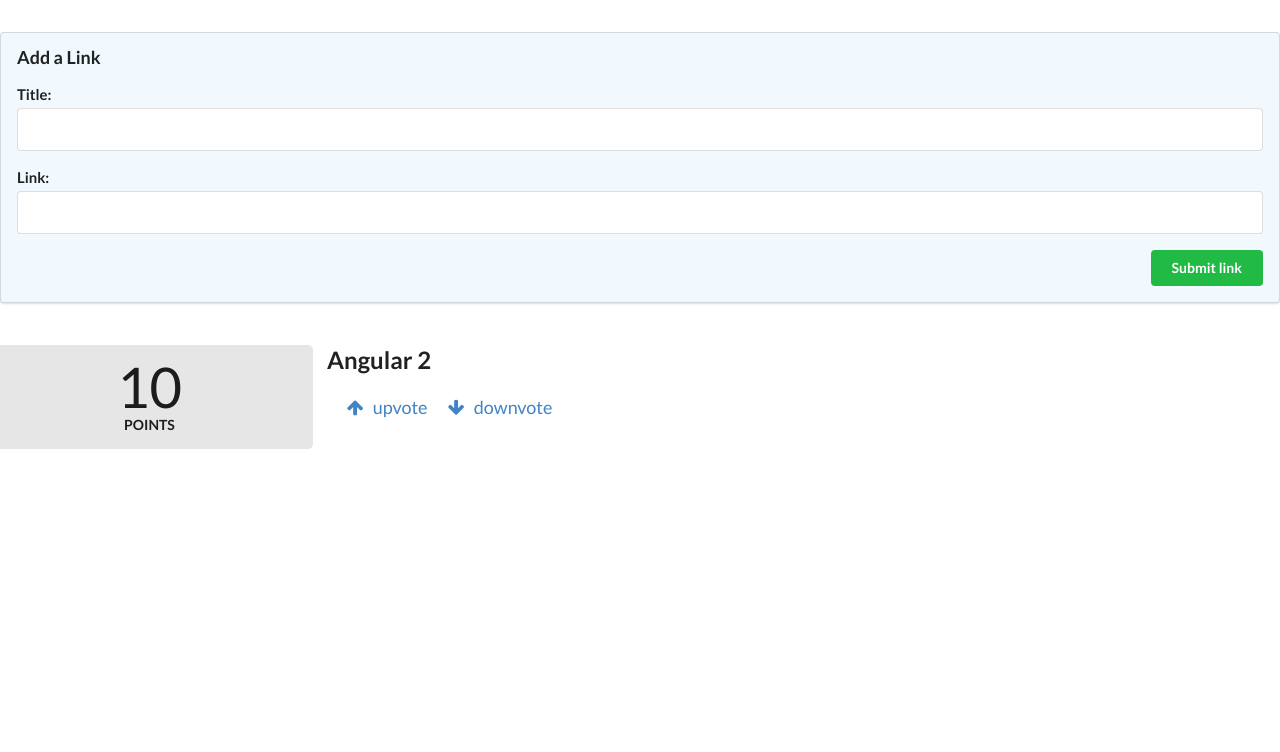
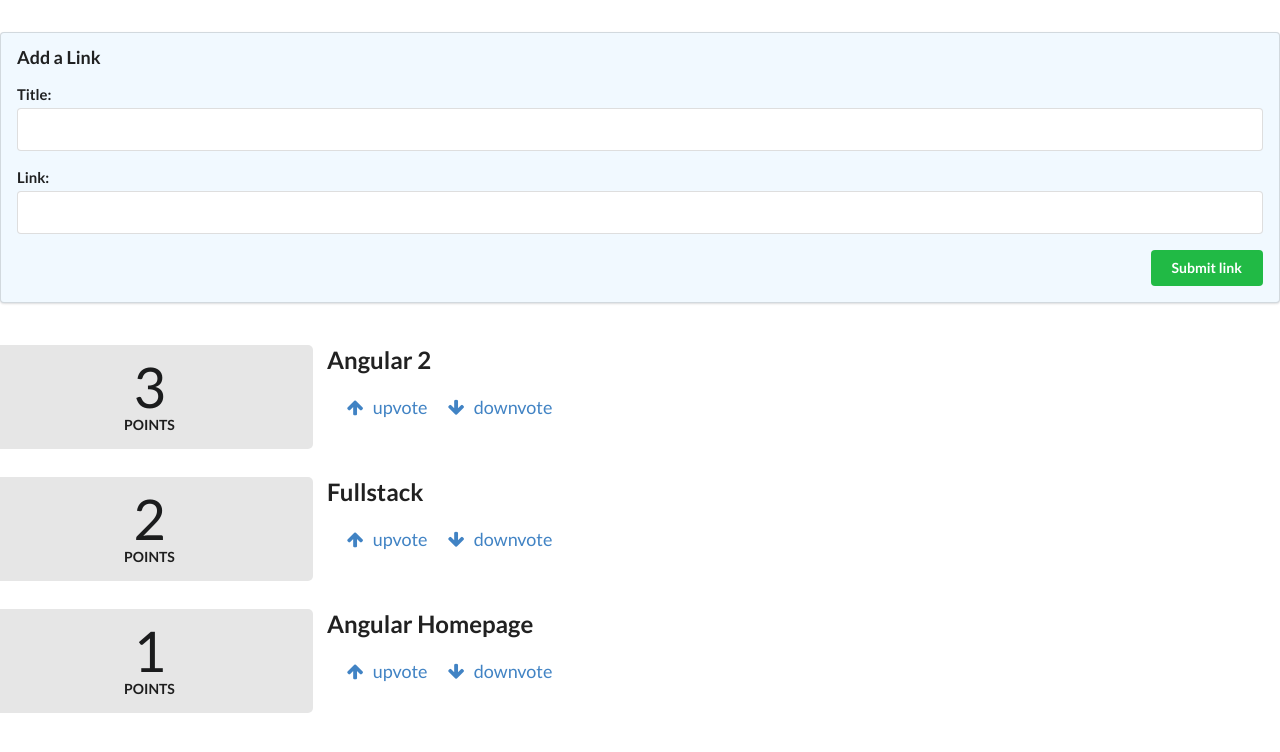
Before and after one commit to ChaimaBenYounes/Angular-reddit, an Angular app: page / in a window 1280 px wide. Shown: the top 752 px of the page. Built offline with nearby package versions, Linux system fonts and the light colour scheme.

Commit message:
[add] rendering a List of Articles

```diff
--- a/src/app/app.component.html
+++ b/src/app/app.component.html
@@ -15,7 +15,9 @@
     Submit link
   </button>
 </form>
+
 <div class="ui grid posts">
-  <app-article></app-article>
+  <app-article *ngFor="let article of articles" [article]="article"></app-article>
 </div>
+
 <router-outlet></router-outlet>
--- a/src/app/app.component.ts
+++ b/src/app/app.component.ts
@@ -1,5 +1,5 @@
 import { Component } from '@angular/core';
-
+import { Article } from './article/article.model';
 @Component({
   selector: 'app-root',
   templateUrl: './app.component.html',
@@ -7,6 +7,15 @@
 })
 export class AppComponent {
   title = 'app works!';
+  articles : Article[];
+
+  constructor() {
+    this.articles = [
+      new Article('Angular 2', 'http://angular.io', 3),
+      new Article('Fullstack', 'http://fullstack.io', 2),
+      new Article('Angular Homepage', 'http://angular.io', 1),
+    ];
+  }
 
   addArticle(title: HTMLInputElement, link: HTMLInputElement): boolean {
     console.log(`Adding article title: ${title.value} and link: ${link.value}`);
--- a/src/app/article/article.component.ts
+++ b/src/app/article/article.component.ts
@@ -1,4 +1,4 @@
-import { Component, OnInit, HostBinding } from '@angular/core';
+import { Component, OnInit, HostBinding, Input } from '@angular/core';
 import { Article } from './article.model';
 
 @Component({
@@ -8,25 +8,24 @@
 })
 export class ArticleComponent implements OnInit {
   @HostBinding('attr.class') cssClass = 'row'
-  article : Article;
+  @Input() article: Article;
 
   constructor() {
-    this.article = new Article(
-      'Angular 2',
-      'http://angular.io',
-       10,
-    );
+
   }
 
   ngOnInit() {
 
   }
 
-  voteDown(): void{
-    this.article.votes -= 1;
+  voteDown(): boolean{
+    this.article.voteDown();
+    return false;
   }
-  voteUp(): void{
-    this.article.votes += 1;
+
+  voteUp(): boolean{
+    this.article.voteUp();
+    return false;
   }
 
 }
--- a/src/app/article/article.model.ts
+++ b/src/app/article/article.model.ts
@@ -3,9 +3,29 @@
     link: string;
     votes?: number;
 
- constructor(title: string, link: string, votes?: number) {
-    this.title = title;
-    this.link = link;
-    this.votes = votes || 0;
- }
+   constructor(title: string, link: string, votes?: number) {
+      this.title = title;
+      this.link = link;
+      this.votes = votes || 0;
+   }
+
+   voteDown(): void{
+      this.votes -= 1;
+   }
+
+   voteUp(): void{
+      this.votes += 1;
+   }
+
+
+   // domain() is a utility function that extracts
+  // the domain from a URL, which we'll explain shortly
+   domain(): string {
+      try{
+         const domainAndPath: string = this.link.split('//')[1];
+         return domainAndPath.split('/')[0];
+      }catch(err){
+         return null;
+      }
+   }
 }
```
